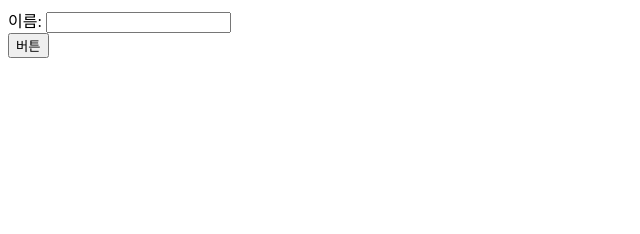
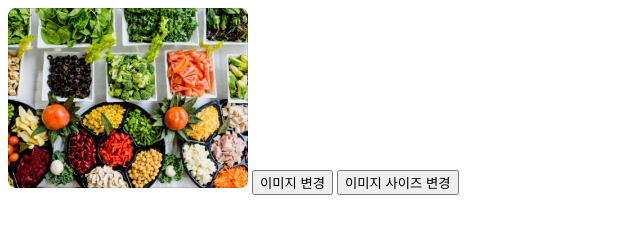
Before and after one commit to shparknr/javascript_study, a plain HTML site: page index.html in a window 1280 px wide. Shown: the whole page, without its empty margins (0-640 px from the left). Drawn offline with Linux system fonts and the light colour scheme.

Commit message:
docs : HTML 요소 내용과 속성

```diff
--- a/index.html
+++ b/index.html
@@ -11,10 +11,9 @@
     <title>자바스크립트 스터디</title>
   </head>
   <body>
-    <form name="form1">
-      이름: <input type="text" name="name" /> <br />
-      <button onclick="get_name()">버튼</button>
-    </form>
+    <img id="image" src="images/image-1.png" alt="기본이미지" />
+    <button onclick="changeImg()">이미지 변경</button>
+    <button onclick="changeSize()">이미지 사이즈 변경</button>
 
     <script src="js/dom.js"></script>
   </body>
--- a/js/dom.js
+++ b/js/dom.js
@@ -1,4 +1,6 @@
-function get_name() {
-  let text = document.form1.name.text;
-  alert(text);
+function changeImg() {
+  document.getElementById("image").src = `images/image-2.png`;
 }
+function changeSize() {
+  document.getElementById("image").width = "200";
+}
```
Also changed, not shown: images/image-1.png (added), images/image-2.png (added), 1 other file.
